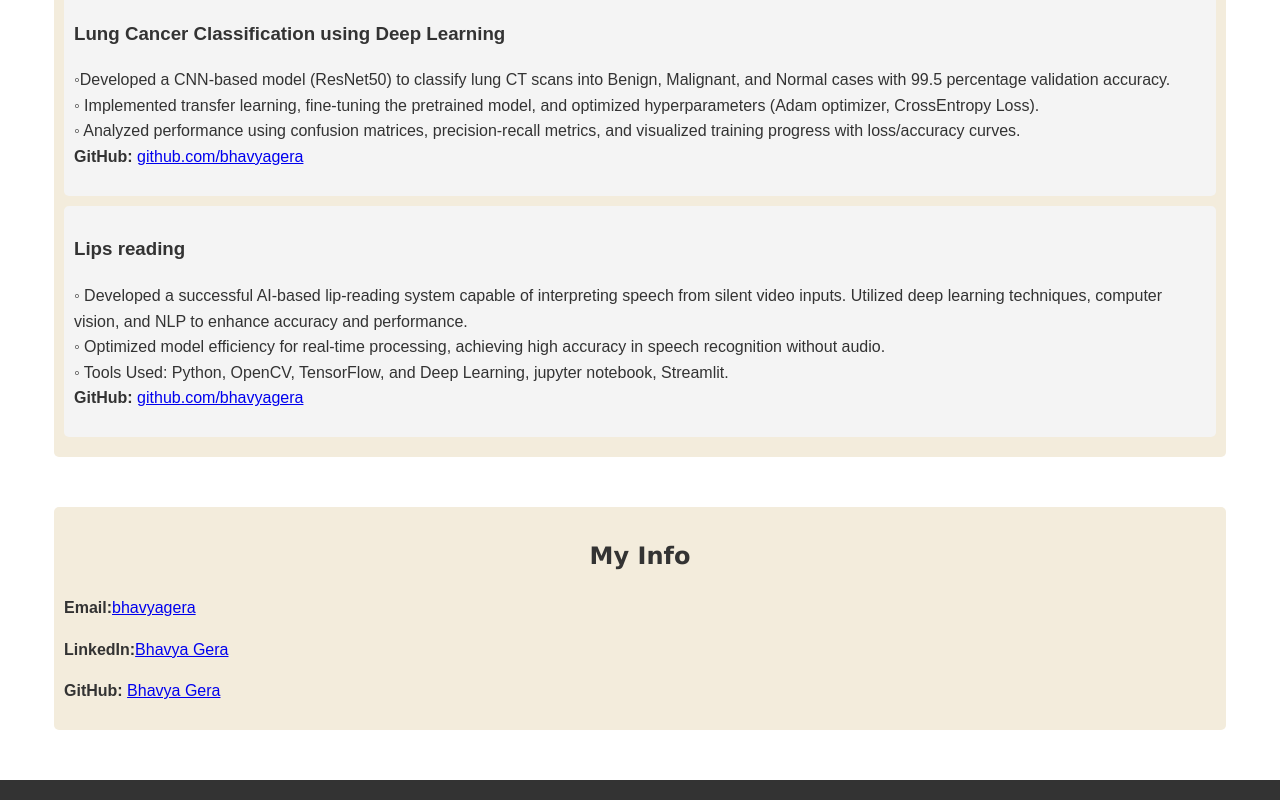
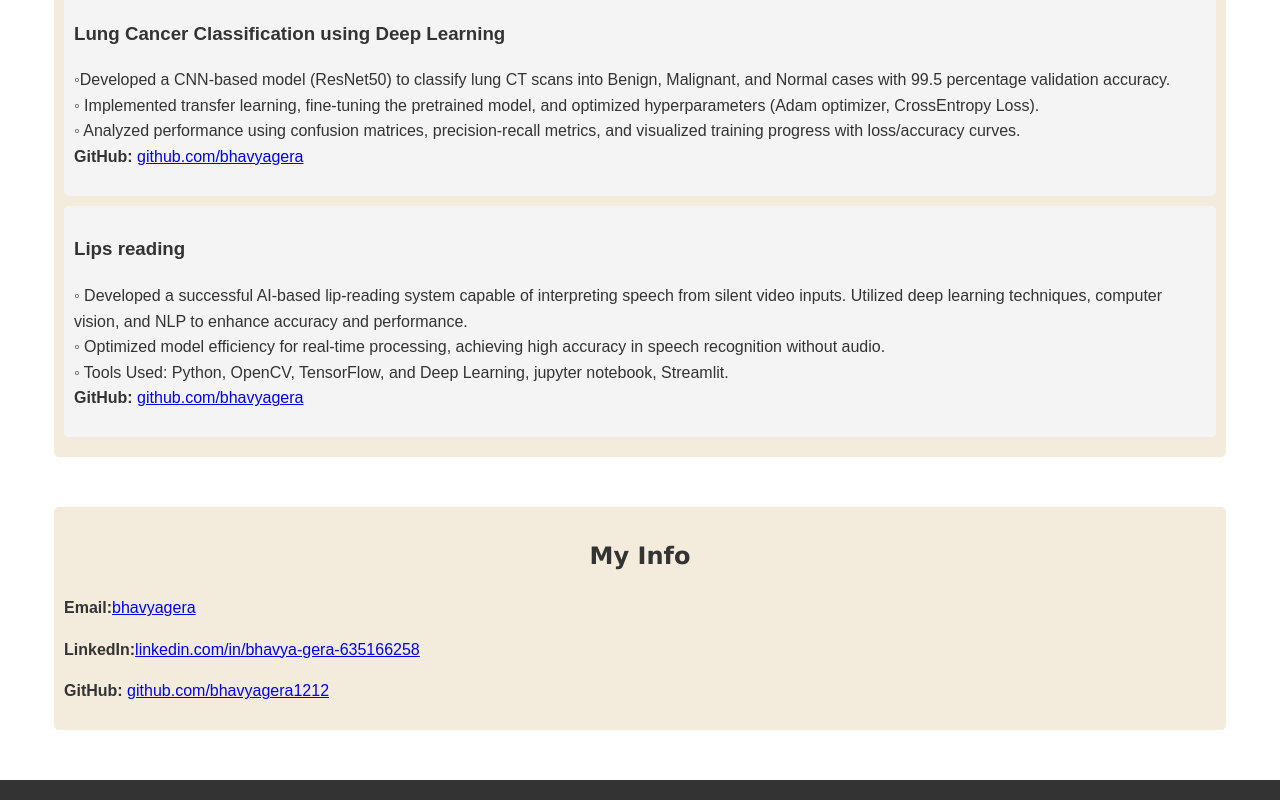
Before and after one commit to bhavyagera1212/portfolio, a plain HTML site: page index.html in a window 1280 px wide. Shown: the part 1685-2485 px from the top of the page. Drawn offline with Linux system fonts and the light colour scheme.

Commit message:
Update index.html

```diff
--- a/index.html
+++ b/index.html
@@ -120,9 +120,9 @@
         <div class="container">
             <h2>My Info</h2>
             <p><strong>Email:</strong><a href="mailto:bhavyagera1212@gmail.com">bhavyagera</a></p>
-            <p><strong>LinkedIn:</strong><a href="https://www.linkedin.com/in/bhavya-gera-635166258" target="_blank">Bhavya Gera</a></p>
-            <p><strong>GitHub:</strong> <a href="https://github.com/bhavyagera1212 target="_blank">Bhavya Gera</a></p>
-            <!-- <p><strong>Phone:</strong> (123) 456-7890</p> -->
+            <p><strong>LinkedIn:</strong><a href="https://www.linkedin.com/in/bhavya-gera-635166258" target="_blank">linkedin.com/in/bhavya-gera-635166258</a></p>
+            <p><strong>GitHub:</strong> <a href="https://github.com/bhavyagera1212 target="_blank">github.com/bhavyagera1212</a></p>
+            <!-- <p><strong>Phone:</strong> 98</p> -->
             <!-- <p><strong>Location:</strong> </p> -->
         </div>
     </section>
```
